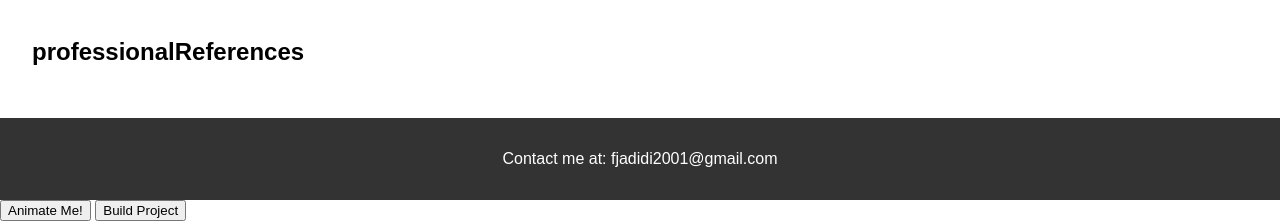
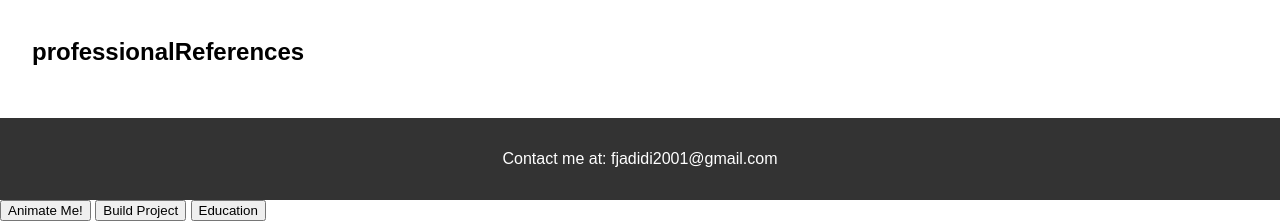
Before and after one commit to fjadidi2001/portfolio, a Django app: template GO/templates/index.html in a window 1280 px wide. Shown: the part 1044-1265 px from the top of the page. Run offline with Django 4.2, Linux system fonts and the light colour scheme; the template is opened without the code that fills it, so the values that code supplies are empty.

Commit message:
added button to index

```diff
--- a/GO/templates/index.html
+++ b/GO/templates/index.html
@@ -45,6 +45,8 @@
     </footer>
     <button id="animateBtn">Animate Me!</button>
     <button id="buildBtn">Build Project</button>
+
+    <button id="educationBtn">Education</button>
     <script src="/static/js/main.js"></script>
 </body>
 </html>
```
